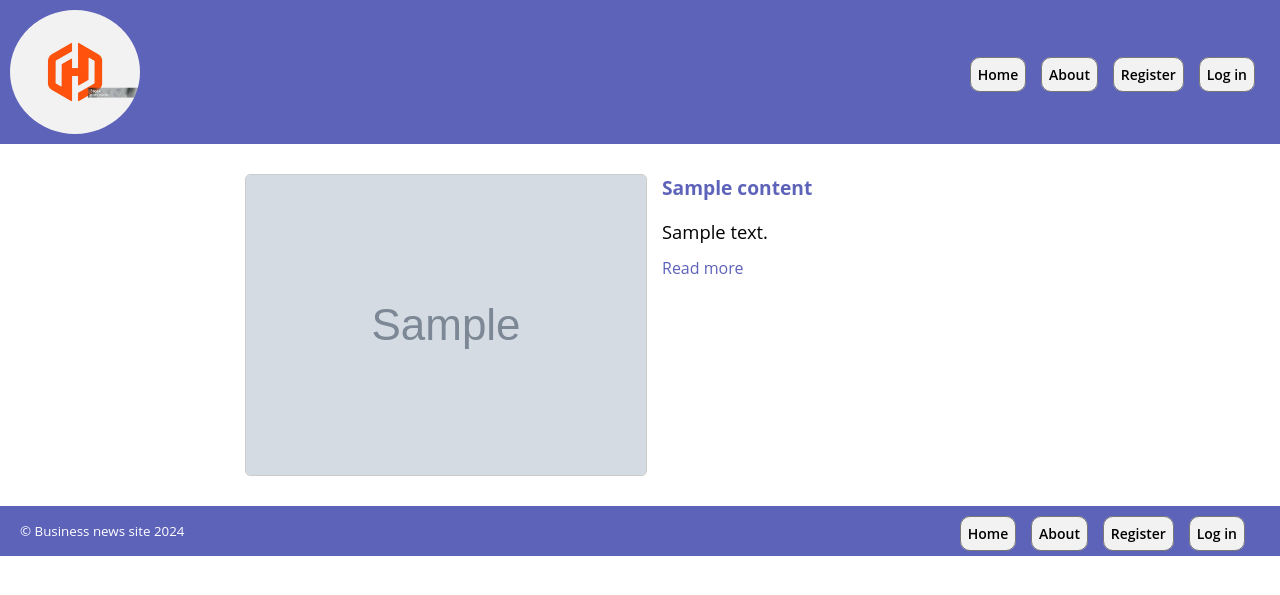
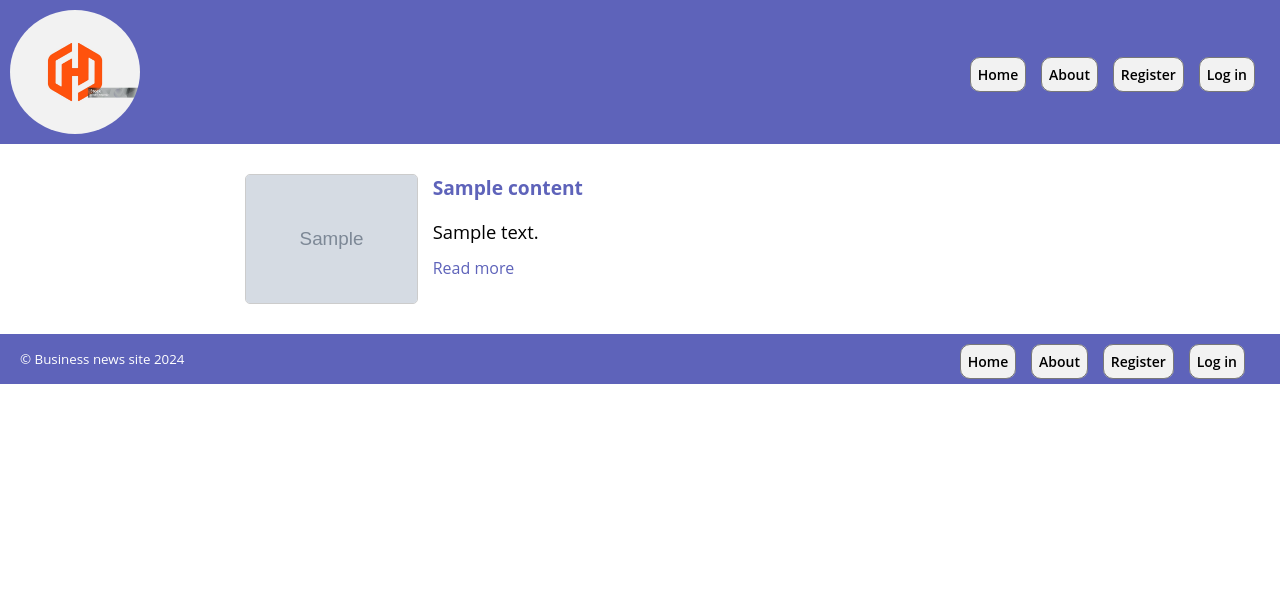
Before and after one commit to Nickodhiambo/Business-News-Web, a Django app: template templates/index.html in a window 1280 px wide. Shown: the top 595 px of the page. Run offline with Django 3.2, Linux system fonts and the light colour scheme; the template is opened without the code that fills it: most values are stand-ins (such as "Sample title", 1, 10 or a date in 2020); grey boxes marked "Sample" are stand-in pictures.

Commit message:
Modify CSS

```diff
--- a/static/style.css
+++ b/static/style.css
@@ -90,6 +90,7 @@ p.errors{
 
 .contents img{
     min-width: 130px;
+    max-height: 130px;
     border-radius: 5px;
     border: 1px solid #ccc;
     margin-left: 30px;
```
